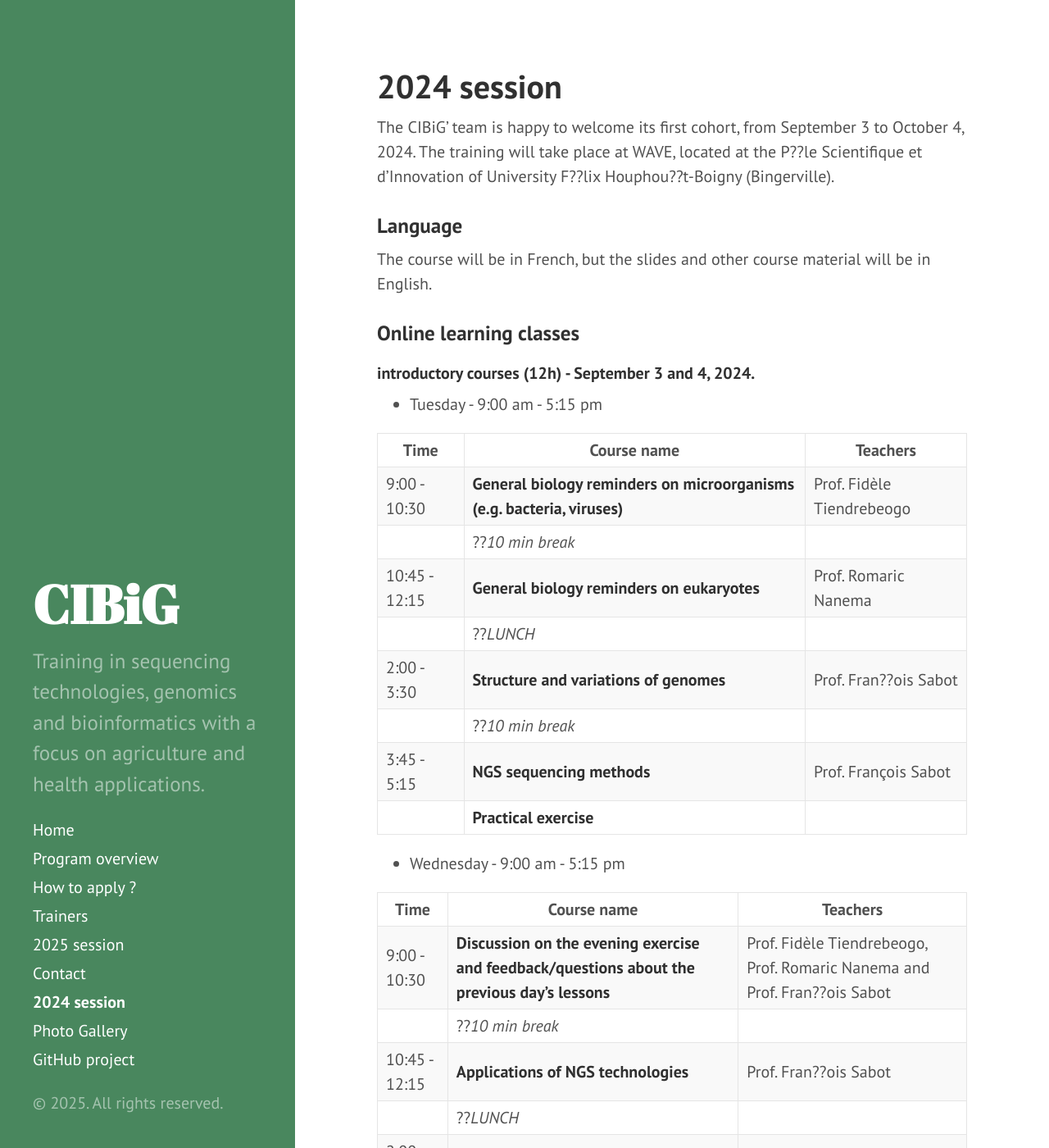
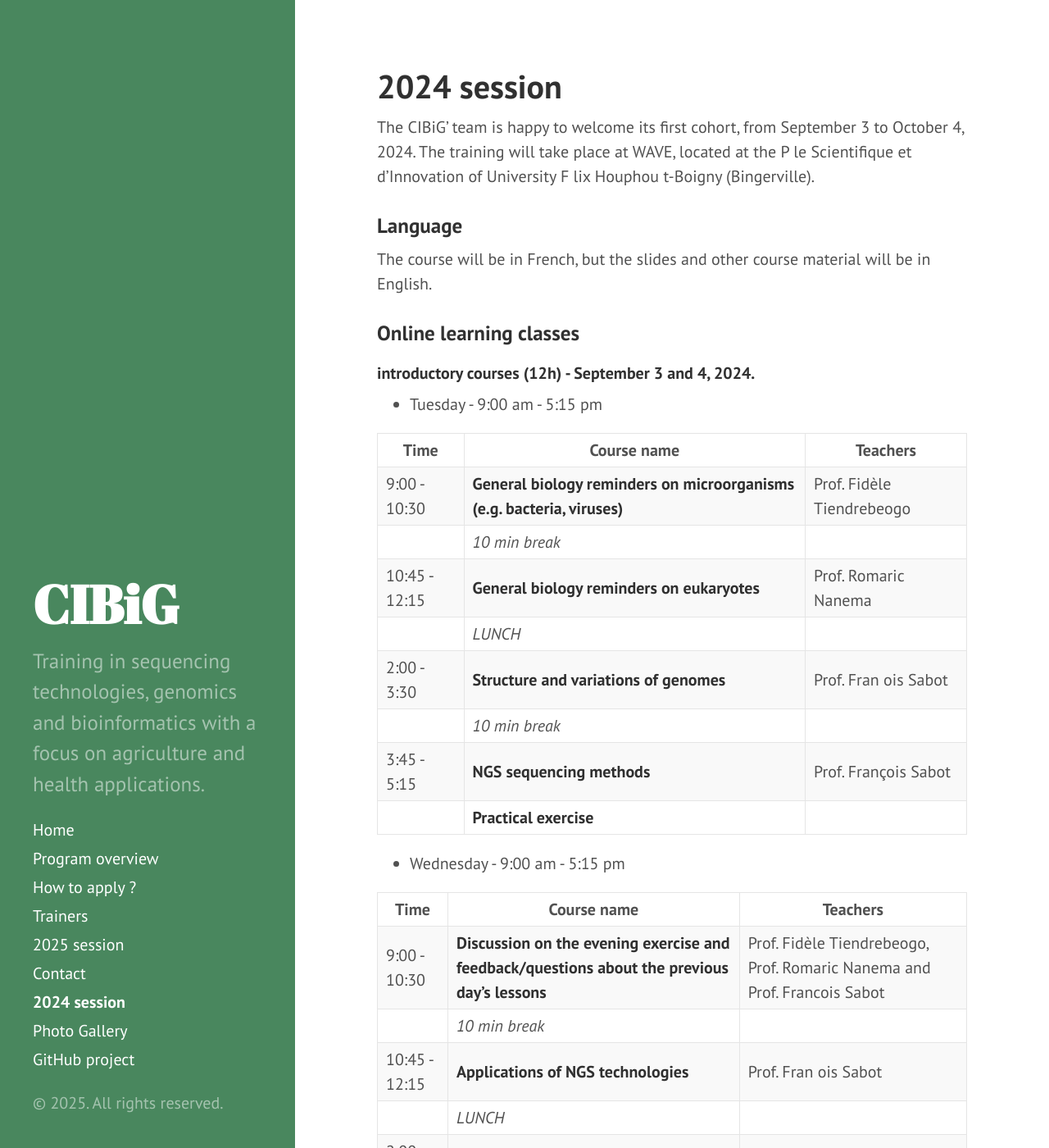
Before and after one commit to wave-centre/cibig, a Jekyll site: the page built from docs/2024.md, in a window 1280 px wide and 1400 px high. Shown: the whole window at 82% size. Built offline with Jekyll 4.4.1, drawn with Linux system fonts in a browser that asks for light colours.

Commit message:
Update 2024.md

```diff
--- a/docs/2024.md
+++ b/docs/2024.md
@@ -4,7 +4,7 @@ title: 2024 session
 ---
 
 The CIBiG' team is happy to welcome its first cohort, from September 3 to October 4, 2024.
-The training will take place at WAVE, located at the P??le Scientifique et d'Innovation of University F??lix Houphou??t-Boigny (Bingerville).
+The training will take place at WAVE, located at the P le Scientifique et d'Innovation of University F lix Houphou t-Boigny (Bingerville).
 
 ### Language
 
@@ -19,11 +19,11 @@ The course will be in French, but the slides and other course material will be i
 | Time | Course name | Teachers |
 |------|----------------------------------------------------|----------------|
 | 9:00 - 10:30 |  **General biology reminders on microorganisms (e.g. bacteria, viruses)**|  Prof. Fidèle Tiendrebeogo |
-|  |??_10 min break_ |  |
+|  |_10 min break_ |  |
 | 10:45 - 12:15 |  **General biology reminders on eukaryotes** | Prof. Romaric Nanema |
-|  |??_LUNCH_ |  |
-| 2:00 - 3:30| **Structure and variations of genomes** | Prof. Fran??ois Sabot |
-|  |??_10 min break_ |  |
+|  |_LUNCH_ |  |
+| 2:00 - 3:30| **Structure and variations of genomes** | Prof. Fran ois Sabot |
+|  |_10 min break_ |  |
 | 3:45 - 5:15 | **NGS sequencing methods** | Prof. François Sabot |
 | | **Practical exercise** | |
 
@@ -31,12 +31,12 @@ The course will be in French, but the slides and other course material will be i
 
 | Time | Course name | Teachers |
 |------|----------------------------------------------------|----------------|
-| 9:00 - 10:30 | **Discussion on the evening exercise and feedback/questions about the previous day's lessons**|  Prof. Fidèle Tiendrebeogo, Prof. Romaric Nanema and Prof. Fran??ois Sabot |
-|  |??_10 min break_ |  |
-| 10:45 - 12:15 |  **Applications of NGS technologies** | Prof. Fran??ois Sabot  |
-|  |??_LUNCH_ |  |
+| 9:00 - 10:30 | **Discussion on the evening exercise and feedback/questions about the previous day's lessons**|  Prof. Fidèle Tiendrebeogo, Prof. Romaric Nanema and Prof. Francois Sabot |
+|  | _10 min break_ |  |
+| 10:45 - 12:15 |  **Applications of NGS technologies** | Prof. Fran ois Sabot  |
+|  | _LUNCH_ |  |
 | 2:00 - 3:30| **Mendelian genetics** | Prof. Romaric Nanema |
-|  |??_10 min break_ |  |
+|  | _10 min break_ |  |
 | 3:45 - 5:15 | **General discussion over the two days, reflections on the results observed** | Prof. Fidèle Tiendrebeogo, Prof. Romaric Nanema and Prof. François Sabot |
 
 
```
